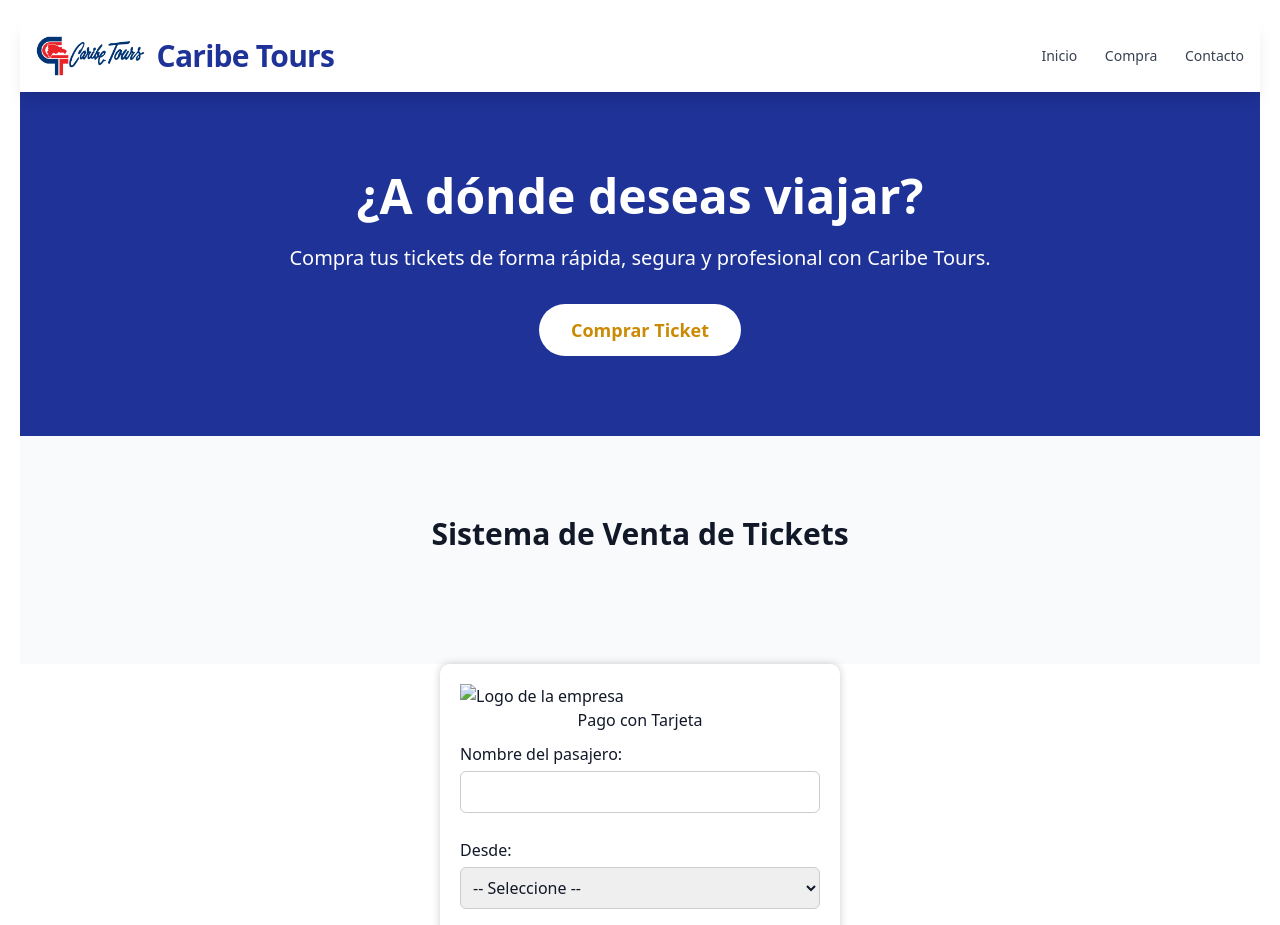
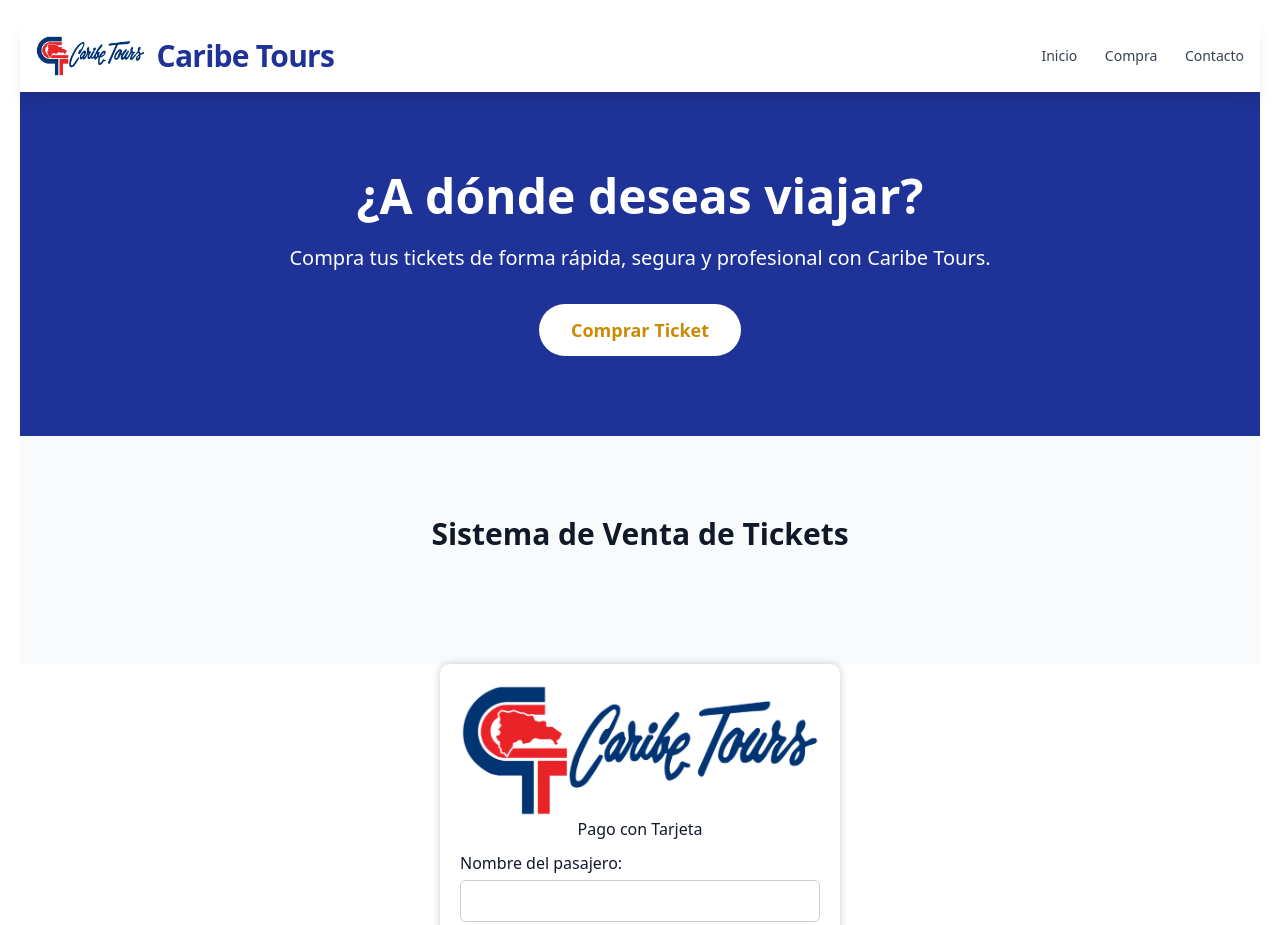
Before and after one commit to luisRbit/win, a plain HTML site: page prueba final 02.html in a window 1280 px wide. Shown: the top 925 px of the page. Drawn offline with nearby package versions, Linux system fonts and the light colour scheme.

Commit message:
Add files via upload

```diff
--- a/prueba final 02.html
+++ b/prueba final 02.html
@@ -74,8 +74,8 @@
 
     </div>
   </section>
-</body>
-</html
+
+<script>
     document.getElementById('ticketForm').addEventListener('submit', function(e) {
       e.preventDefault();
       const anio = parseInt(document.querySelector('[name="anio"]').value);
@@ -287,7 +287,7 @@
 <body>
 
 <div class="container">
-    <img src="img/logoCaribeTours.png" alt="Logo de la empresa" />
+    <img src="logoCaribeTours.png" alt="Logo de la empresa" />
   <h2>Pago con Tarjeta</h2>
 
   <label for="nombre">Nombre del pasajero:</label>
@@ -394,7 +394,7 @@
 <!-- Fragmento del ticket -->
 <div class="ticket" id="ticket">
   <div class="logo">
-    <img src="img/logoCaribeTours.png" alt="Logo de la empresa" />
+    <img src="logoCaribeTours.png" alt="Logo de la empresa" />
   </div>
 
   <div class="ticket-id">
```
